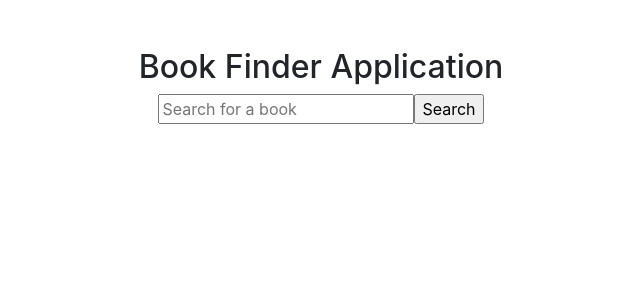
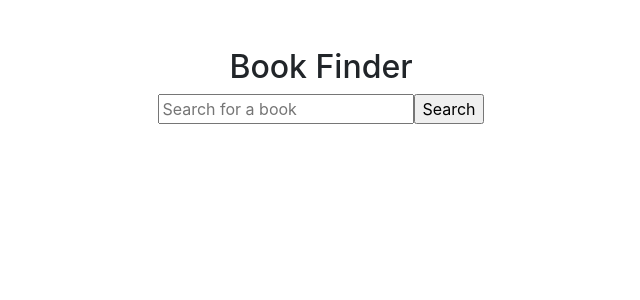
Before and after one commit to rajeshwarKrr/Book-Finder-Application, a React (Create React App) app: page / in a window 1280 px wide. Shown: the top 300 px of the page, without its empty margins (319-959 px from the left). Built offline with nearby package versions, Linux system fonts and the light colour scheme.

Commit message:
newcommit

```diff
--- a/src/App.js
+++ b/src/App.js
@@ -63,7 +63,7 @@ render() {
       <div className='container-fluid'>
         <div className='row  text-center p-5'>
           <div className='col'>
-            <h2>Book Finder Application</h2>
+            <h2>Book Finder</h2>
             <form
               onSubmit={event => {
                 event.preventDefault();
```
